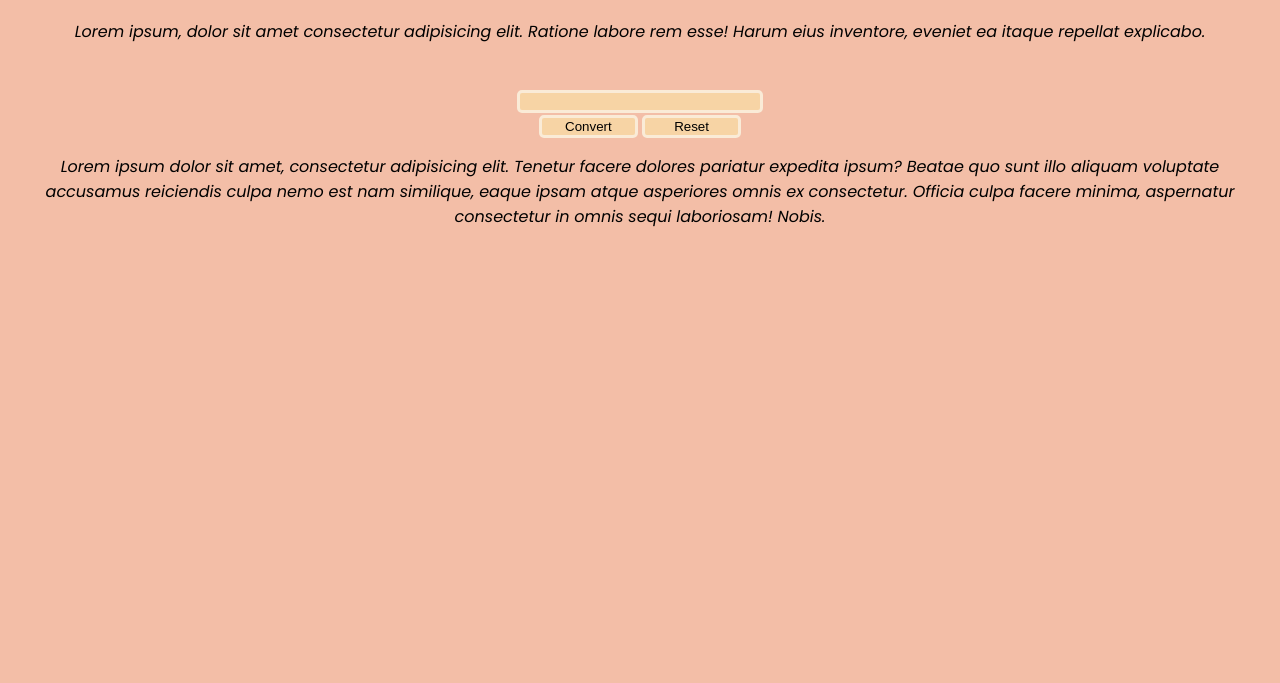
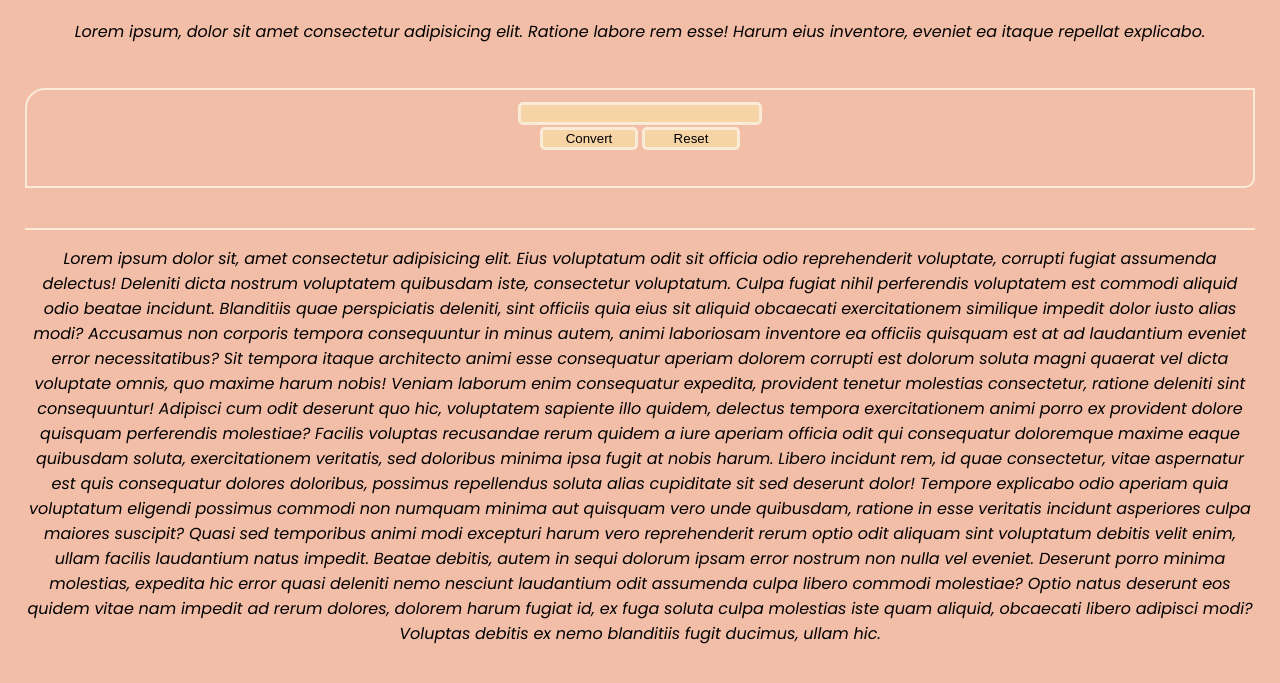
Before and after one commit to sofiane7794/RialToDirham, a plain HTML site: page index.html in a window 1280 px wide. Shown: the part 89-772 px from the top of the page. Drawn offline with Linux system fonts and the light colour scheme.

Commit message:
add a new p and div naling

```diff
--- a/index.html
+++ b/index.html
@@ -15,7 +15,7 @@
       </p>
     </div>
 
-    <div>
+    <div id="convert-input">
       <input id="amount" type="number" />
       <br />
       <button class="button" id="convert">Convert</button>
@@ -24,13 +24,41 @@
       <p id="result"></p>
     </div>
 
-    <div>
+    <div id="tuto-box">
       <p>
-        Lorem ipsum dolor sit amet, consectetur adipisicing elit. Tenetur facere
-        dolores pariatur expedita ipsum? Beatae quo sunt illo aliquam voluptate
-        accusamus reiciendis culpa nemo est nam similique, eaque ipsam atque
-        asperiores omnis ex consectetur. Officia culpa facere minima, aspernatur
-        consectetur in omnis sequi laboriosam! Nobis.
+        Lorem ipsum dolor sit, amet consectetur adipisicing elit. Eius
+        voluptatum odit sit officia odio reprehenderit voluptate, corrupti
+        fugiat assumenda delectus! Deleniti dicta nostrum voluptatem quibusdam
+        iste, consectetur voluptatum. Culpa fugiat nihil perferendis voluptatem
+        est commodi aliquid odio beatae incidunt. Blanditiis quae perspiciatis
+        deleniti, sint officiis quia eius sit aliquid obcaecati exercitationem
+        similique impedit dolor iusto alias modi? Accusamus non corporis tempora
+        consequuntur in minus autem, animi laboriosam inventore ea officiis
+        quisquam est at ad laudantium eveniet error necessitatibus? Sit tempora
+        itaque architecto animi esse consequatur aperiam dolorem corrupti est
+        dolorum soluta magni quaerat vel dicta voluptate omnis, quo maxime harum
+        nobis! Veniam laborum enim consequatur expedita, provident tenetur
+        molestias consectetur, ratione deleniti sint consequuntur! Adipisci cum
+        odit deserunt quo hic, voluptatem sapiente illo quidem, delectus tempora
+        exercitationem animi porro ex provident dolore quisquam perferendis
+        molestiae? Facilis voluptas recusandae rerum quidem a iure aperiam
+        officia odit qui consequatur doloremque maxime eaque quibusdam soluta,
+        exercitationem veritatis, sed doloribus minima ipsa fugit at nobis
+        harum. Libero incidunt rem, id quae consectetur, vitae aspernatur est
+        quis consequatur dolores doloribus, possimus repellendus soluta alias
+        cupiditate sit sed deserunt dolor! Tempore explicabo odio aperiam quia
+        voluptatum eligendi possimus commodi non numquam minima aut quisquam
+        vero unde quibusdam, ratione in esse veritatis incidunt asperiores culpa
+        maiores suscipit? Quasi sed temporibus animi modi excepturi harum vero
+        reprehenderit rerum optio odit aliquam sint voluptatum debitis velit
+        enim, ullam facilis laudantium natus impedit. Beatae debitis, autem in
+        sequi dolorum ipsam error nostrum non nulla vel eveniet. Deserunt porro
+        minima molestias, expedita hic error quasi deleniti nemo nesciunt
+        laudantium odit assumenda culpa libero commodi molestiae? Optio natus
+        deserunt eos quidem vitae nam impedit ad rerum dolores, dolorem harum
+        fugiat id, ex fuga soluta culpa molestias iste quam aliquid, obcaecati
+        libero adipisci modi? Voluptas debitis ex nemo blanditiis fugit ducimus,
+        ullam hic.
       </p>
     </div>
 
```
